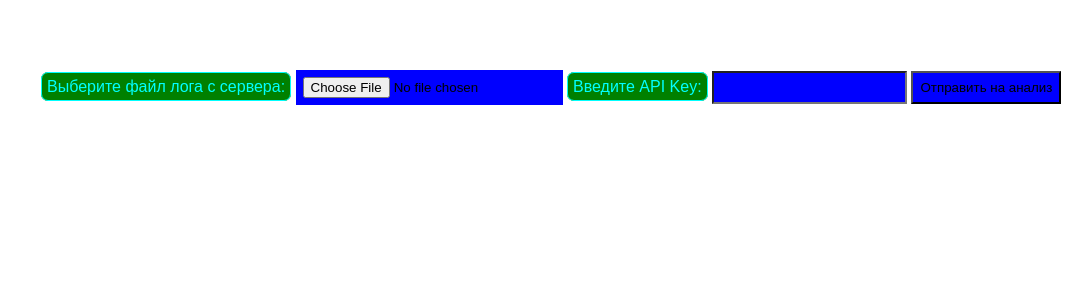
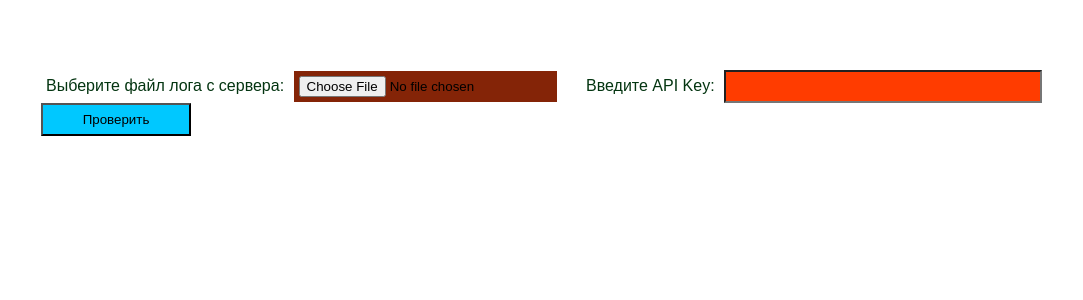
Before and after one commit to Fluenoriph/LogScan, a Flask app: page / in a window 1280 px wide. Shown: the part 71-371 px from the top of the page, without its empty margins (197-1280 px from the left). Run offline with Flask 3, Linux system fonts and the light colour scheme; parts of the project's set-up code (start-up, migrations or seed data) failed here and were passed over.

Commit message:
Command line

```diff
--- a/app_code/modules/argument_parser.py
+++ b/modules/argument_parser.py
@@ -5,7 +5,7 @@ import argparse
 
 class ArgumentParser:
     def __init__(self):
-        self.parser = argparse.ArgumentParser(description="Log Scaner 1.0 Utility")
+        self.parser = argparse.ArgumentParser(description="Log Scaner 0.9 Utility")
         self.parser.add_argument('--logfile', type=str, required=True, help='Path to source log file or logs directory')
         self.parser.add_argument('--apikey', type=str, required=True, help='VirusTotal API key')
         self.parser.add_argument('--output', type=str, required=True, help='Path to result log directory')
--- a/app_code/modules/base_report_generator.py
+++ b/modules/base_report_generator.py
@@ -2,7 +2,7 @@
 
 import abc
 import os
-from app_code.modules.real_time import CurrentTime
+from modules.real_time import CurrentTime
 
 
 class BaseReportGenerator(abc.ABC):
--- a/app_code/modules/csv_report_generator.py
+++ b/modules/csv_report_generator.py
@@ -1,7 +1,7 @@
 # Файл 'csv_report_generator.py': класс для формирования отчета в формате 'csv'.
 
 import csv
-from app_code.modules.base_report_generator import BaseReportGenerator
+from modules.base_report_generator import BaseReportGenerator
 
 
 class CsvReportGenerator(BaseReportGenerator):
--- a/app_code/modules/json_report_generator.py
+++ b/modules/json_report_generator.py
@@ -1,7 +1,7 @@
 # Файл 'json_report_generator.py': класс для формирования отчета в формате 'json'.
 
 import json
-from app_code.modules.base_report_generator import BaseReportGenerator
+from modules.base_report_generator import BaseReportGenerator
 
 
 class JsonReportGenerator(BaseReportGenerator):
--- a/app_code/modules/program_logger.py
+++ b/modules/program_logger.py
@@ -17,3 +17,6 @@ class ProgramLogger:
     @property
     def logger(self):
         return self._logger
+
+
+# Вероятно счетчик каждых файлов логов.
--- a/app_code/modules/virus_total_checker.py
+++ b/modules/virus_total_checker.py
@@ -2,7 +2,7 @@
 # * Возможно в дальнейшем можно разделить на два класса или более, по своим конкретным обязанностям. Может из абстрактного класса.
 
 import requests
-from app_code.modules.real_time import CurrentTime
+from modules.real_time import CurrentTime
 
 
 class VirusTotalChecker:
--- a/app_code/templates/index.html
+++ b/templates/index.html
@@ -26,15 +26,7 @@
                 padding-left: 20px;
             }
 
-            main {
-                margin-left: 230px;
-            }
-
-            footer {
-                padding-top: 200px;
-                text-align: center;
-                clear: left;
-            }
+            main { margin-left: 230px; }
 
             form {
                 padding-top: 50px;
@@ -42,18 +34,28 @@
             }
 
             label {
-                border: 1px solid rgb(0, 255, 255);
-                border-radius: 7px;
-                background-color: green;
-                color: aqua;
+                color: rgb(4, 53, 17);
                 padding: 5px;
             }
 
-            input {
-                padding: 7px;
-                background-color: blue;
+            input#file {
+                background-color: rgb(132, 36, 7);
+                padding: 5px;
+                margin-right: 20px;
             }
 
+            input#api-key {
+                background-color: rgb(255, 60, 0);
+                padding: 7px;
+                width: 300px;
+                margin-right: 20px;
+            }
+
+            input.send-button {
+                padding: 7px;
+                background-color: rgb(0, 200, 255);
+                width: 150px;
+            }
         </style>
     </head>
     <body>
@@ -62,12 +64,11 @@
         </header>
         <main>
             <form action="/scan" method="post" enctype="multipart/form-data">
-
             <label for="file">Выберите файл лога с сервера:</label>
             <input type="file" id="file" name="file">
             <label for="api-key">Введите API Key:</label>
             <input type="text" id="api-key" name="api-key">
-            <input type="submit" value="Отправить на анализ">
+            <input class="send-button" type="submit" value="Проверить">
         </form>
         </main>
     </body>
--- a/app_code/web_api.py
+++ b/web_api.py
@@ -1,9 +1,9 @@
-# Файл 'web_api.py': примитивный веб интерфейс.
-# Клиент - браузер. Получает 'сырые' данные отчета в виде json.
+# Файл 'web_api.py': минимальный, тестовый веб интерфейс.
+# Клиент - браузер. Получает данные отчета в виде json.
 
 import os
 from flask import Flask, render_template, request, jsonify
-from app_code.modules.program_process import ProgramProcess
+from modules.program_process import ProgramProcess
 
 
 app = Flask(__name__)
@@ -23,7 +23,7 @@ def handle_file_upload():
         file_path = os.path.join(app.config['UPLOAD_FOLDER'], filename)
         uploaded_file.save(file_path)
 
-        result_log_path = os.path.abspath(r'.\output')
+        result_log_path = os.path.abspath(r'output')
 
         scaner_app = ProgramProcess(file_path, request.form.get("api-key"), result_log_path, 'json')
 
```
Also changed, not shown: app_code/main.py (deleted, +0 -33 lines), main.py (added, +39 -0 lines), modules/program_process.py (renamed from app_code/modules/program_process.py, +5 -5 lines), README.md, modules/__init__.py (added), modules/log_parser.py (renamed from app_code/modules/log_parser.py), modules/real_time.py (renamed from app_code/modules/real_time.py), 4 other files.
